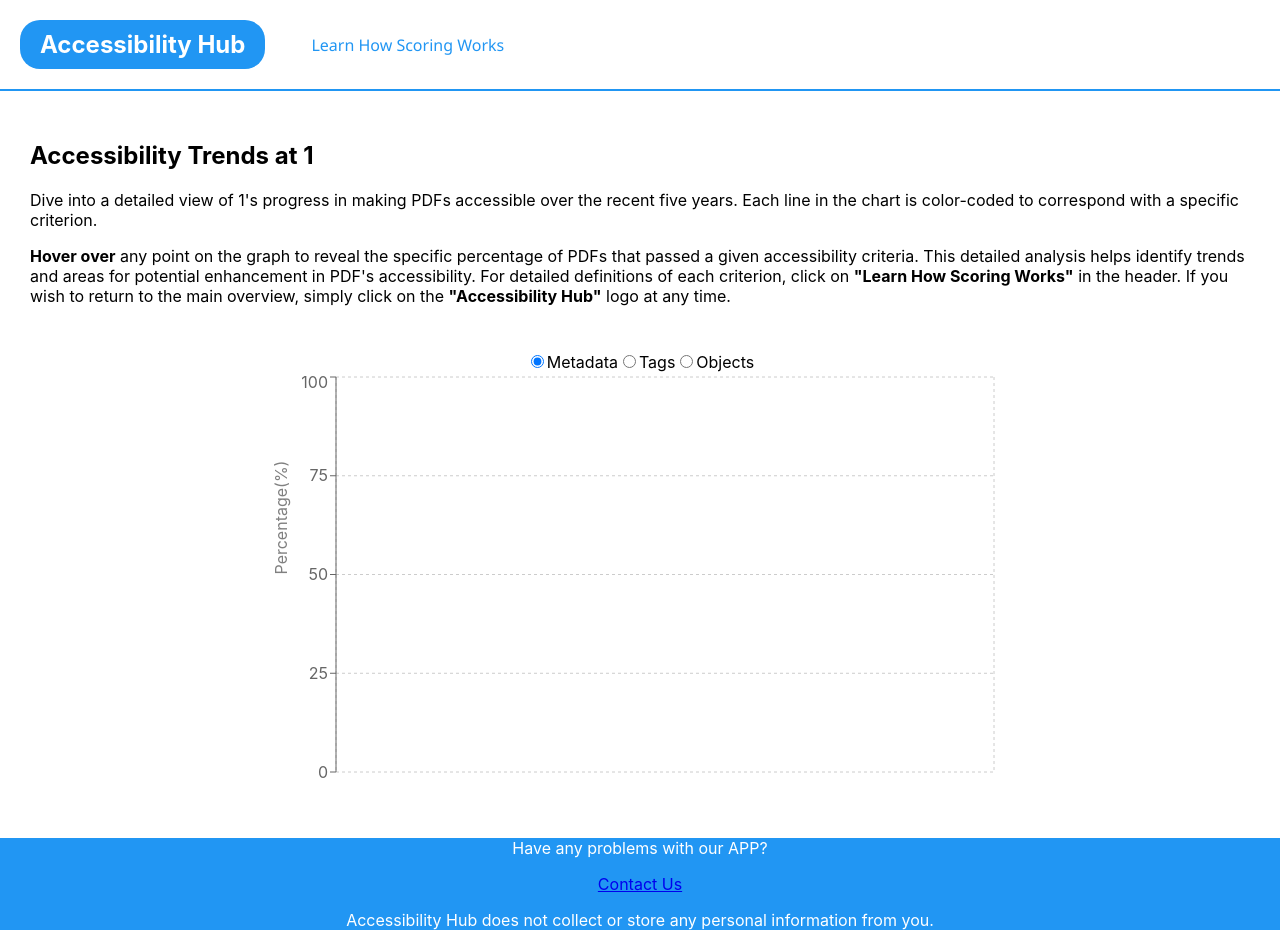
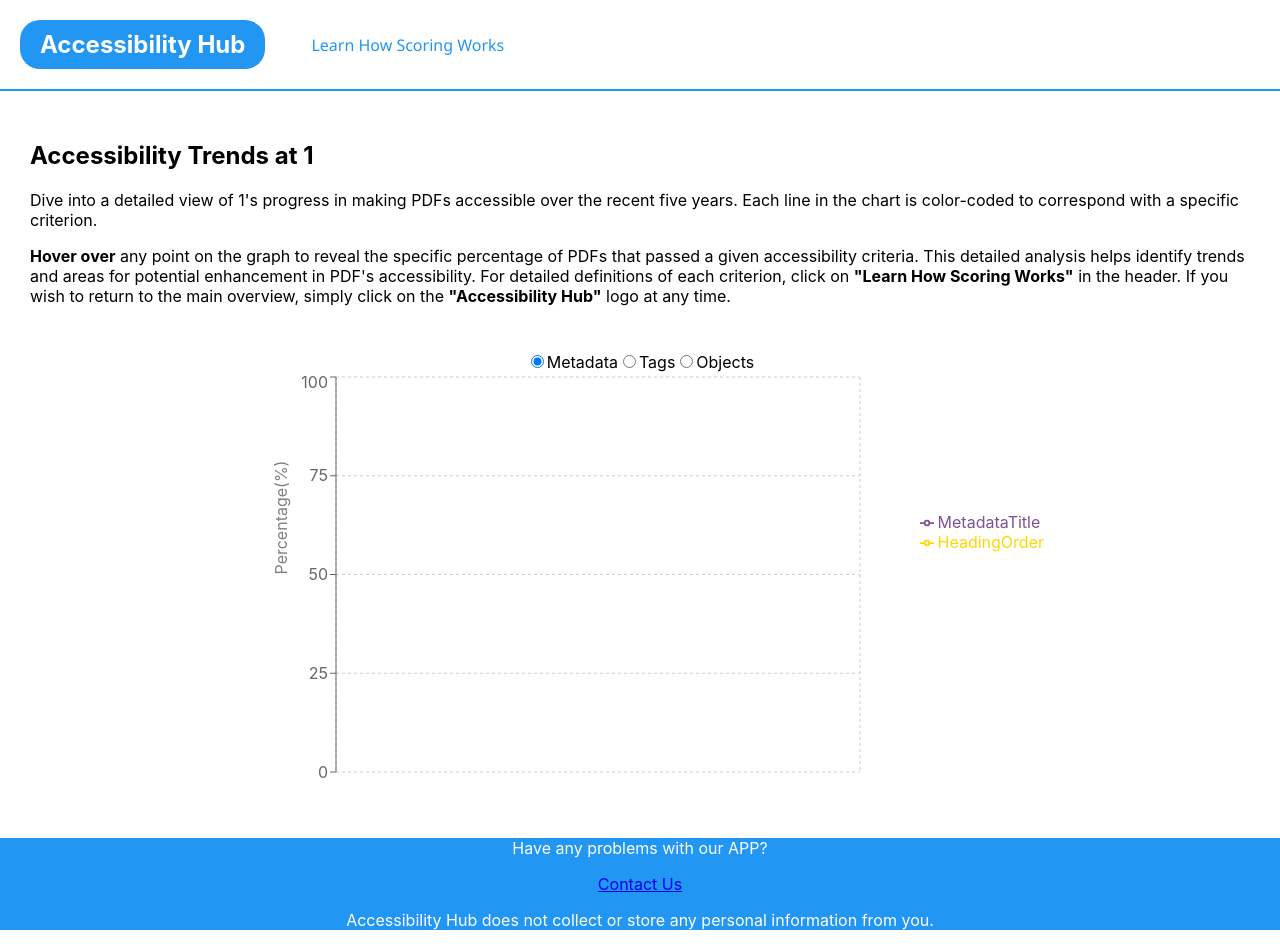
Before and after one commit to RenjunT/AccessibilityHub, a React (Create React App) app: page /#/details/1 in a window 1280 px wide. Built offline with nearby package versions, Linux system fonts and the light colour scheme.

Commit message:
Adding Legend

```diff
--- a/src/DetailsPage.js
+++ b/src/DetailsPage.js
@@ -1,7 +1,7 @@
 import React, { useState, useEffect } from 'react';
 import { useParams } from 'react-router-dom';
 import {useNavigate} from 'react-router-dom';
-import { BarChart, Bar, XAxis, YAxis, CartesianGrid, Tooltip, Legend } from 'recharts';
+import { XAxis, YAxis, CartesianGrid, Tooltip, Legend } from 'recharts';
 import { ToggleButtonGroup, ToggleButton } from 'react-bootstrap';
 import { LineChart, Line, ResponsiveContainer } from 'recharts';
 import './DetailsPage.css';
@@ -93,17 +93,20 @@ const DetailsPage = () => {
 
   const renderChart = (category) => {
     return (
+
       <ResponsiveContainer width="60%" height={450}>
         <LineChart data={detailsData} margin={{ top: 5, right: 30, left: 20, bottom: 20 }}>
           <CartesianGrid strokeDasharray="3 3" />
           <XAxis dataKey="year" label={{ value: 'Year', position: 'insideBottomRight', offset: -10 }} />
           <YAxis domain={[0, 100]} label={{ value: 'Percentage(%)', angle: -90, position: 'insideLeft' }}/>
           <Tooltip />
+          <Legend verticalAlign="middle" align="right" layout="vertical" wrapperStyle={{ top: 140, right: -30 }}/>
           {categoryKeys[category].map(key => (
             <Line type="monotone" dataKey={key} stroke={colorMap[key]}  key={key} />
           ))}
         </LineChart>
       </ResponsiveContainer>
+
     );
   };
 
--- a/src/components/SimpleTimeline.js
+++ b/src/components/SimpleTimeline.js
@@ -1,5 +1,5 @@
 import React from 'react';
-import { LineChart, Line, CartesianGrid, XAxis, YAxis, Tooltip, ResponsiveContainer } from 'recharts';
+import { LineChart, Line, CartesianGrid, XAxis, YAxis, Legend, Tooltip, ResponsiveContainer } from 'recharts';
 
 // Sample data for the line chart
 const data = [
@@ -27,6 +27,7 @@ function SimpleTimeline() {
         <XAxis dataKey="year" label={{ value: 'Year', position: 'insideBottomRight', offset: -10 }}/>
         <YAxis domain={[0, 5]} ticks={[0, 1, 2, 3, 4, 5]} label={{ value: 'Score', angle: -90, position: 'insideLeft' }}/>
         <Tooltip />
+        <Legend verticalAlign="middle" align="right" layout="vertical" wrapperStyle={{ top: 140, right: -30 }}/>
         <Line type="monotone" dataKey="arXiv" stroke="#8884d8" />
         <Line type="monotone" dataKey="PubMed" stroke="#82ca9d" />
         <Line type="monotone" dataKey="Springer" stroke="#ff8c42" />
```
Also changed, not shown: src/DetailsPage.css (line endings or trailing spaces).
